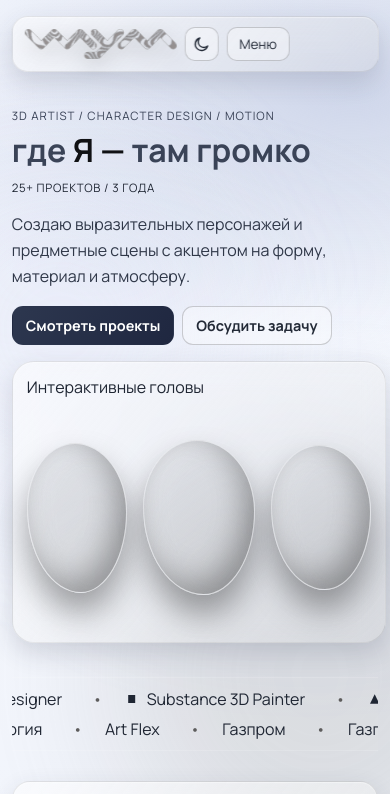
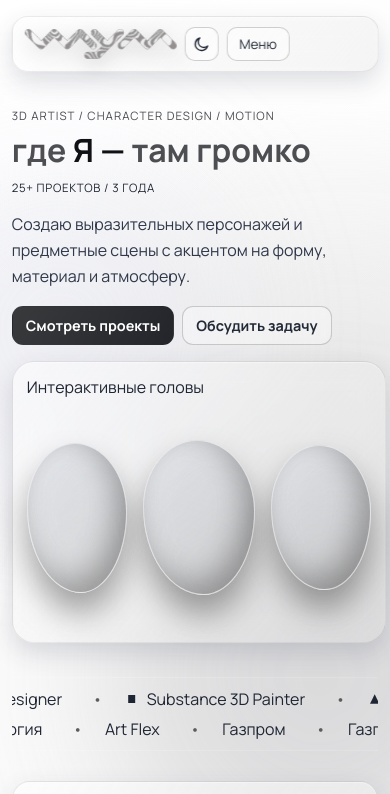
Before and after one commit to Im-Loco-22522/Portfolio-2, a plain HTML site: page index.html in a window 390 px wide. Both pictures are taken after a click on the button 201 px from the left and 44 px from the top of the page. Shown: the top 794 px of the page. Drawn offline with Linux system fonts and the light colour scheme.

Commit message:
Refactor styles for improved visual consistency and responsiveness; updated gradients, colors, and opacity settings across themes

```diff
--- a/styles.css
+++ b/styles.css
@@ -12,10 +12,10 @@
   --gray-9: #989898;
   --gray-10: #e9e9e9;
   --bg-main:
-    radial-gradient(1200px 520px at 8% -10%, rgba(173, 184, 220, 0.22), transparent 62%),
-    radial-gradient(900px 460px at 88% 8%, rgba(126, 133, 160, 0.2), transparent 60%),
-    radial-gradient(760px 340px at 48% 120%, rgba(90, 104, 143, 0.18), transparent 68%),
-    linear-gradient(160deg, #08090d 0%, #12141c 42%, #1a2030 100%);
+    radial-gradient(1200px 640px at 14% -12%, rgba(206, 206, 206, 0.16), transparent 64%),
+    radial-gradient(1000px 560px at 88% 10%, rgba(168, 168, 168, 0.14), transparent 62%),
+    radial-gradient(880px 380px at 50% 118%, rgba(128, 128, 128, 0.12), transparent 68%),
+    linear-gradient(158deg, #39393b 0%, #212122 46%, #2e2f31 100%);
   --text-main: #ffffff;
   --text-muted: #8b8b8b;
   --surface-border: rgba(255, 255, 255, 0.2);
@@ -47,12 +47,9 @@ body {
   position: fixed;
   inset: 0;
   pointer-events: none;
-  opacity: 0.09;
+  opacity: 0;
   z-index: 1;
-  background-image: radial-gradient(circle at 15% 20%, rgba(255, 255, 255, 0.15) 0.6px, transparent 1px),
-    radial-gradient(circle at 60% 65%, rgba(255, 255, 255, 0.2) 0.5px, transparent 1px);
-  background-size: 3px 3px, 4px 4px;
-  mix-blend-mode: screen;
+  background: none;
 }
 
 body::before {
@@ -61,10 +58,10 @@ body::before {
   inset: 0;
   pointer-events: none;
   z-index: 0;
-  opacity: 0.26;
+  opacity: 0;
   background:
-    radial-gradient(620px 300px at 22% 30%, rgba(197, 208, 236, 0.08), transparent 70%),
-    radial-gradient(520px 280px at 78% 66%, rgba(159, 173, 214, 0.08), transparent 72%);
+    radial-gradient(640px 340px at 20% 28%, rgba(230, 230, 230, 0.11), transparent 72%),
+    radial-gradient(560px 320px at 76% 64%, rgba(190, 181, 198, 0.11), transparent 74%);
 }
 
 .bg-orb {
@@ -87,7 +84,7 @@ body::before {
 .bg-orb-2 {
   width: 420px;
   height: 420px;
-  background: #8b8b8b;
+  background: #76767c;
   right: -140px;
   top: 55%;
 }
@@ -791,24 +788,24 @@ h2 {
 
 body.light-theme {
   --bg-main:
-    radial-gradient(1100px 480px at 10% -8%, rgba(198, 208, 235, 0.68), transparent 60%),
-    radial-gradient(900px 420px at 90% 2%, rgba(182, 193, 221, 0.62), transparent 58%),
-    radial-gradient(760px 360px at 48% 118%, rgba(190, 205, 238, 0.52), transparent 70%),
-    linear-gradient(158deg, #f8faff 0%, #e9eef8 48%, #d8e1ef 100%);
+    radial-gradient(1100px 520px at 10% -10%, rgba(244, 244, 244, 0.88), transparent 62%),
+    radial-gradient(940px 440px at 88% 8%, rgba(226, 226, 226, 0.72), transparent 60%),
+    radial-gradient(760px 360px at 50% 118%, rgba(210, 210, 210, 0.56), transparent 70%),
+    linear-gradient(156deg, #ffffff 0%, #f2f2f3 48%, #e5e5e8 100%);
   --text-main: #101114;
   --text-muted: #2f3748;
 }
 
 body.light-theme .noise-layer {
-  opacity: 0.05;
-  mix-blend-mode: multiply;
+  opacity: 0;
+  background: none;
 }
 
 body.light-theme::before {
-  opacity: 0.42;
+  opacity: 0;
   background:
-    radial-gradient(560px 260px at 24% 32%, rgba(172, 188, 224, 0.26), transparent 70%),
-    radial-gradient(520px 280px at 78% 62%, rgba(154, 173, 216, 0.24), transparent 72%);
+    radial-gradient(620px 300px at 24% 30%, rgba(210, 210, 210, 0.28), transparent 70%),
+    radial-gradient(560px 300px at 76% 62%, rgba(194, 182, 203, 0.22), transparent 72%);
 }
 
 body.light-theme .glass {
@@ -836,7 +833,7 @@ body.light-theme .contact-form label {
 
 body.light-theme .btn.primary {
   color: #ffffff;
-  background: linear-gradient(120deg, #2d374f, #1f2740);
+  background: linear-gradient(120deg, #383a3c, #23252b);
 }
 
 body.light-theme .btn.ghost,
@@ -866,7 +863,7 @@ body.light-theme .contact-form textarea {
 body.light-theme h1 span,
 body.light-theme .eyebrow,
 body.light-theme .form-note {
-  color: #3a4357;
+  color: #4d4e52;
 }
 
 body.light-theme .timeline-item h3,
@@ -874,7 +871,7 @@ body.light-theme .card h3,
 body.light-theme h2,
 body.light-theme .project-pane h3,
 body.light-theme .site-footer p {
-  color: #111827;
+  color: #2d2e30;
 }
 
 body.light-theme .project-tags span {
@@ -883,7 +880,7 @@ body.light-theme .project-tags span {
 }
 
 body.light-theme .about-highlights span {
-  color: #1f2633;
+  color: #2e3034;
   background: rgba(255, 255, 255, 0.62);
   border-color: rgba(0, 0, 0, 0.16);
 }
```
